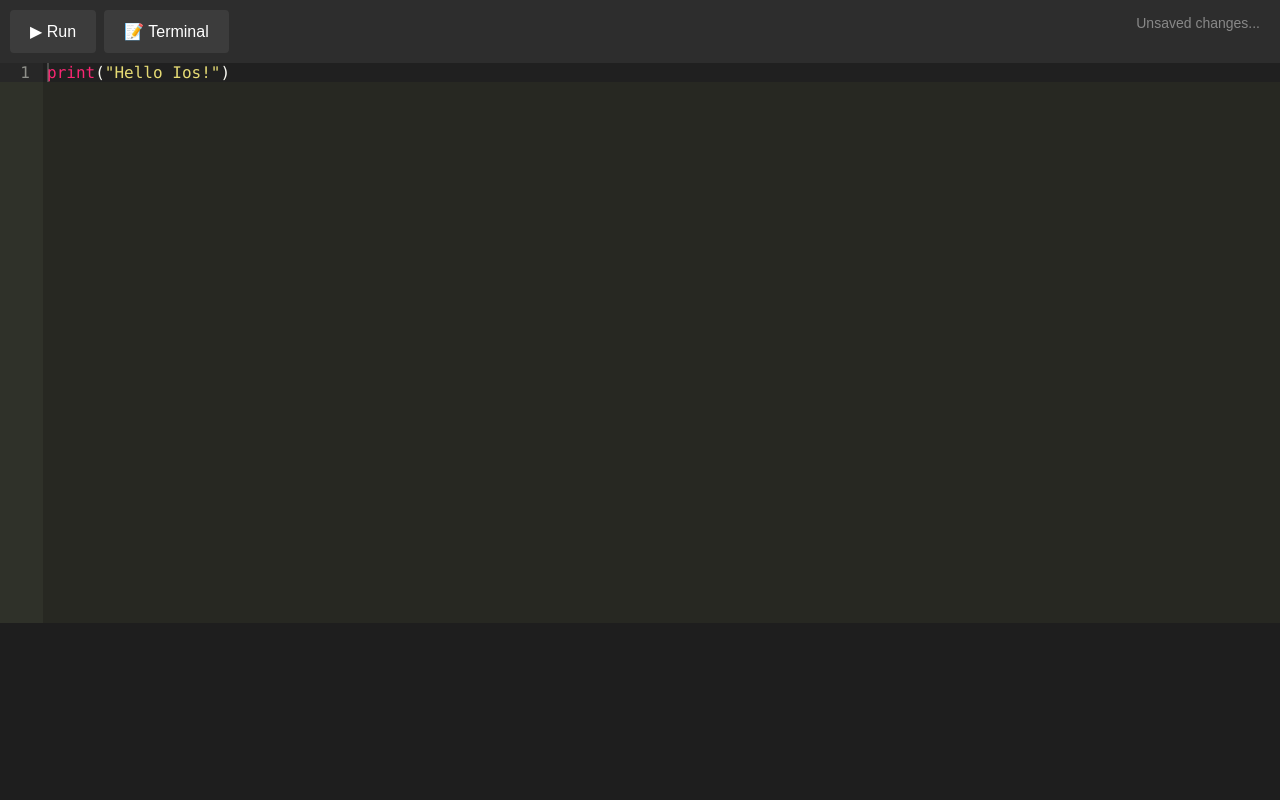
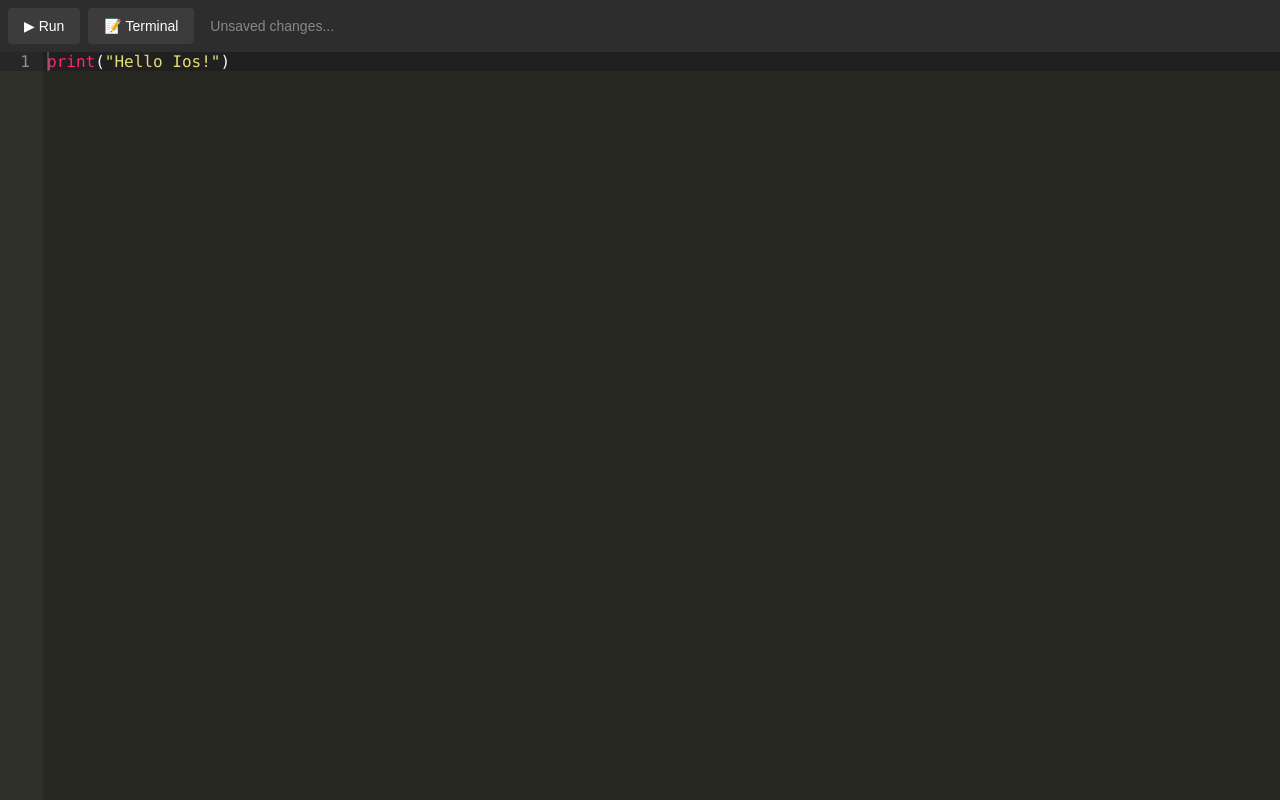
Before and after one commit to Gsingh225/CodePythonOnIos, a Flask app: page / in a window 1280 px wide. Run offline with Flask 3, Linux system fonts and the light colour scheme; some libraries are stand-ins or nearby versions.

Commit message:
Update index.html

```diff
--- a/templates/index.html
+++ b/templates/index.html
@@ -5,121 +5,173 @@
     <meta name="viewport" content="width=device-width, initial-scale=1.0, maximum-scale=1.0, user-scalable=no">
     <script src="https://cdnjs.cloudflare.com/ajax/libs/ace/1.32.3/ace.js"></script>
     <style>
-       body {
+        * {
+            box-sizing: border-box;
             margin: 0;
+            padding: 0;
+        }
+
+        html, body {
+            height: 100%;
+            width: 100%;
+            overflow: hidden;
             background: #1e1e1e;
             color: #fff;
             font-family: 'Arial', sans-serif;
+        }
+
+        .container {
+            display: flex;
+            flex-direction: column;
             height: 100vh;
             width: 100vw;
-           position: fixed;
-           overflow: hidden;
         }
-       #editor {
-           width: 100%;
-           height: 70vh;
-           font-size: 16px;
-       }
+
         .controls {
-           padding: 10px;
+            padding: 8px;
             background: #2d2d2d;
             display: flex;
             align-items: center;
+            gap: 8px;
             flex-wrap: wrap;
-           gap: 8px;
+            flex-shrink: 0;
         }
+
+        #editor-container {
+            flex: 1;
+            position: relative;
+            min-height: 0;
+        }
+
+        #editor {
+            position: absolute;
+            top: 0;
+            right: 0;
+            bottom: 0;
+            left: 0;
+            font-size: 16px;
+        }
+
+        .terminal-container {
+            position: relative;
+            height: 40vh;
+            background: #1a1a1a;
+            display: none;
+            flex-direction: column;
+            border-top: 2px solid #3c3c3c;
+        }
+
+        .terminal {
+            flex: 1;
+            overflow-y: auto;
+            -webkit-overflow-scrolling: touch;
+            padding: 10px;
+            font-family: monospace;
+            font-size: 16px;
+            line-height: 1.4;
+        }
+
+        .terminal-input-container {
+            display: flex;
+            padding: 8px;
+            background: #1a1a1a;
+            border-top: 1px solid #333;
+        }
+
+        #terminal-input {
+            flex: 1;
+            background: #2d2d2d;
+            color: #fff;
+            border: none;
+            border-radius: 4px;
+            padding: 8px 12px;
+            font-family: monospace;
+            font-size: 16px;
+        }
+
         button {
             background: #3c3c3c;
             color: white;
             border: none;
-           padding: 12px 20px;
+            padding: 10px 16px;
             border-radius: 4px;
             cursor: pointer;
-           font-size: 16px;
-           min-width: 80px;
+            font-size: 14px;
+            min-width: 70px;
             touch-action: manipulation;
             -webkit-tap-highlight-color: transparent;
+            display: flex;
+            align-items: center;
+            justify-content: center;
+            gap: 4px;
         }
+
         button:active {
             background: #4c4c4c;
             transform: scale(0.98);
         }
-       .terminal {
-           height: 25vh;
-           background: #1a1a1a;
-           color: #fff;
-           padding: 10px;
-           font-family: monospace;
-           overflow-y: auto;
-           -webkit-overflow-scrolling: touch;
-           display: none;
-           font-size: 16px;
-       }
-       #terminal-input {
-           width: 100%;
-           background: #1a1a1a;
-           color: #fff;
-           border: none;
-           padding: 12px 5px;
-           font-family: monospace;
-           font-size: 16px;
-           margin-top: 8px;
-       }
-       #terminal-input:focus {
-           outline: none;
-       }
+
         .output-line {
             padding: 4px 0;
             word-wrap: break-word;
-           line-height: 1.4;
         }
+
         .save-status {
-           position: fixed;
-           right: 20px;
-           top: 15px;
             color: #888;
             font-size: 14px;
+            padding: 4px 8px;
         }
+
+        .resize-handle {
+            width: 100%;
+            height: 6px;
+            background: #2d2d2d;
+            cursor: row-resize;
+            touch-action: none;
+        }
+
         @media (max-width: 600px) {
-           #editor {
-               height: 60vh;
+            .controls {
+                padding: 6px;
             }
-           .terminal {
-               height: 35vh;
-           }
-           .controls {
-               padding: 8px;
-           }
+
             button {
                 flex: 1;
-               min-width: 120px;
-               margin: 0;
+                min-width: 0;
+                padding: 12px 8px;
             }
-           .save-status {
-               position: static;
-               flex: 1 0 100%;
-               text-align: center;
-               order: -1;
+
+            .terminal-container {
+                height: 50vh;
             }
         }
-       /* Prevent zoom on iOS */
-       @supports (-webkit-touch-callout: none) {
-           input, textarea {
-               font-size: 16px;
+
+        @media (max-height: 500px) {
+            .terminal-container {
+                height: 60vh;
             }
         }
     </style>
 </head>
 <body>
+    <div class="container">
         <div class="controls">
             <button onclick="runCode()">▶ Run</button>
             <button onclick="toggleTerminal()">📝 Terminal</button>
             <span class="save-status" id="saveStatus"></span>
         </div>
+        <div id="editor-container">
             <div id="editor"></div>
-   <div id="terminal" class="terminal">
+        </div>
+        <div class="terminal-container" id="terminal-container">
+            <div class="resize-handle" id="resize-handle"></div>
+            <div class="terminal" id="terminal">
                 <div id="terminal-output"></div>
+            </div>
+            <div class="terminal-input-container">
                 <input type="text" id="terminal-input" placeholder="Enter command..." autocomplete="off" autocapitalize="none">
+            </div>
+        </div>
     </div>
 
     <script>
@@ -140,17 +192,46 @@
             tabSize: 4
         });
 
-       // Prevent elastic scrolling on iOS
-       document.addEventListener('touchmove', function(e) {
-           e.preventDefault();
-       }, { passive: false });
+        let lastSavedContent = '';
+        let saveTimeout;
+        let terminalVisible = false;
+        let startY, startHeight;
+
+        // Terminal resize functionality
+        const resizeHandle = document.getElementById('resize-handle');
+        const terminalContainer = document.getElementById('terminal-container');
+
+        function initResize(e) {
+            startY = e.type === 'mousedown' ? e.clientY : e.touches[0].clientY;
+            startHeight = parseInt(document.defaultView.getComputedStyle(terminalContainer).height, 10);
+
+            document.documentElement.addEventListener('mousemove', resize);
+            document.documentElement.addEventListener('mouseup', stopResize);
+            document.documentElement.addEventListener('touchmove', resize);
+            document.documentElement.addEventListener('touchend', stopResize);
+        }
+
+        function resize(e) {
+            const currentY = e.type === 'mousemove' ? e.clientY : e.touches[0].clientY;
+            const diff = startY - currentY;
+            const newHeight = Math.max(100, Math.min(startHeight + diff, window.innerHeight * 0.8));
+            terminalContainer.style.height = newHeight + 'px';
+        }
+
+        function stopResize() {
+            document.documentElement.removeEventListener('mousemove', resize);
+            document.documentElement.removeEventListener('mouseup', stopResize);
+            document.documentElement.removeEventListener('touchmove', resize);
+            document.documentElement.removeEventListener('touchend', stopResize);
+        }
+
+        resizeHandle.addEventListener('mousedown', initResize);
+        resizeHandle.addEventListener('touchstart', initResize);
 
         async function loadContent() {
             try {
                 const response = await fetch('/load');
-               if (!response.ok) {
-                   throw new Error('Failed to load file');
-               }
+                if (!response.ok) throw new Error('Failed to load file');
                 const content = await response.text();
                 editor.setValue(content, -1);
                 lastSavedContent = content;
@@ -160,11 +241,6 @@
                 document.getElementById('saveStatus').textContent = 'Failed to load file!';
             }
         }
-
-       loadContent();
-
-       let saveTimeout;
-       let lastSavedContent = '';
 
         async function saveContent() {
             const currentContent = editor.getValue();
@@ -192,21 +268,15 @@
             }
         }
 
-       editor.session.on('change', () => {
-           document.getElementById('saveStatus').textContent = 'Unsaved changes...';
-           clearTimeout(saveTimeout);
-           saveTimeout = setTimeout(saveContent, 5000);
-       });
-
         async function runCode() {
             await saveContent();
+            if (!terminalVisible) toggleTerminal();
             const response = await fetch('/run', {
                 method: 'POST',
                 headers: { 'Content-Type': 'application/json' },
                 body: JSON.stringify({ code: editor.getValue() })
             });
             const output = await response.text();
-           document.getElementById('terminal').style.display = 'block';
             const terminalOutput = document.getElementById('terminal-output');
             terminalOutput.innerHTML += `<div class="output-line">${output.replace(/\n/g, '<br>')}</div>`;
             terminalOutput.scrollTop = terminalOutput.scrollHeight;
@@ -227,12 +297,19 @@
         }
 
         function toggleTerminal() {
-           const terminal = document.getElementById('terminal');
-           terminal.style.display = terminal.style.display === 'none' ? 'block' : 'none';
-           if (terminal.style.display === 'block') {
+            terminalVisible = !terminalVisible;
+            const container = document.getElementById('terminal-container');
+            container.style.display = terminalVisible ? 'flex' : 'none';
+            if (terminalVisible) {
                 document.getElementById('terminal-input').focus();
             }
         }
+
+        editor.session.on('change', () => {
+            document.getElementById('saveStatus').textContent = 'Unsaved changes...';
+            clearTimeout(saveTimeout);
+            saveTimeout = setTimeout(saveContent, 2000);
+        });
 
         document.getElementById('terminal-input').addEventListener('keypress', function(e) {
             if (e.key === 'Enter') {
@@ -244,7 +321,6 @@
             }
         });
 
-       // Handle keyboard shortcuts
         document.addEventListener('keydown', function(e) {
             if (e.ctrlKey || e.metaKey) {
                 if (e.key === 's') {
@@ -256,6 +332,8 @@
                 }
             }
         });
+
+        loadContent();
     </script>
 </body>
 </html>
```
Lines whose indentation alone changed are shown as unchanged.
